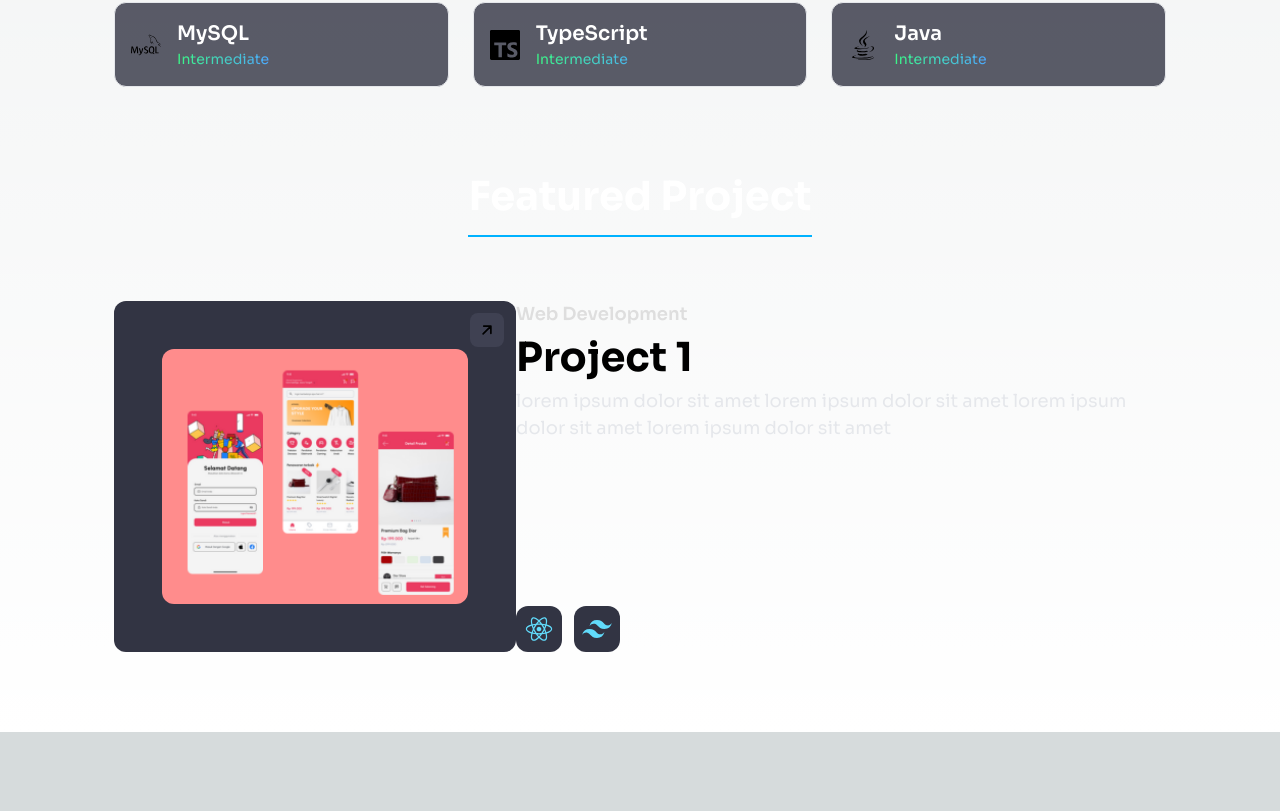
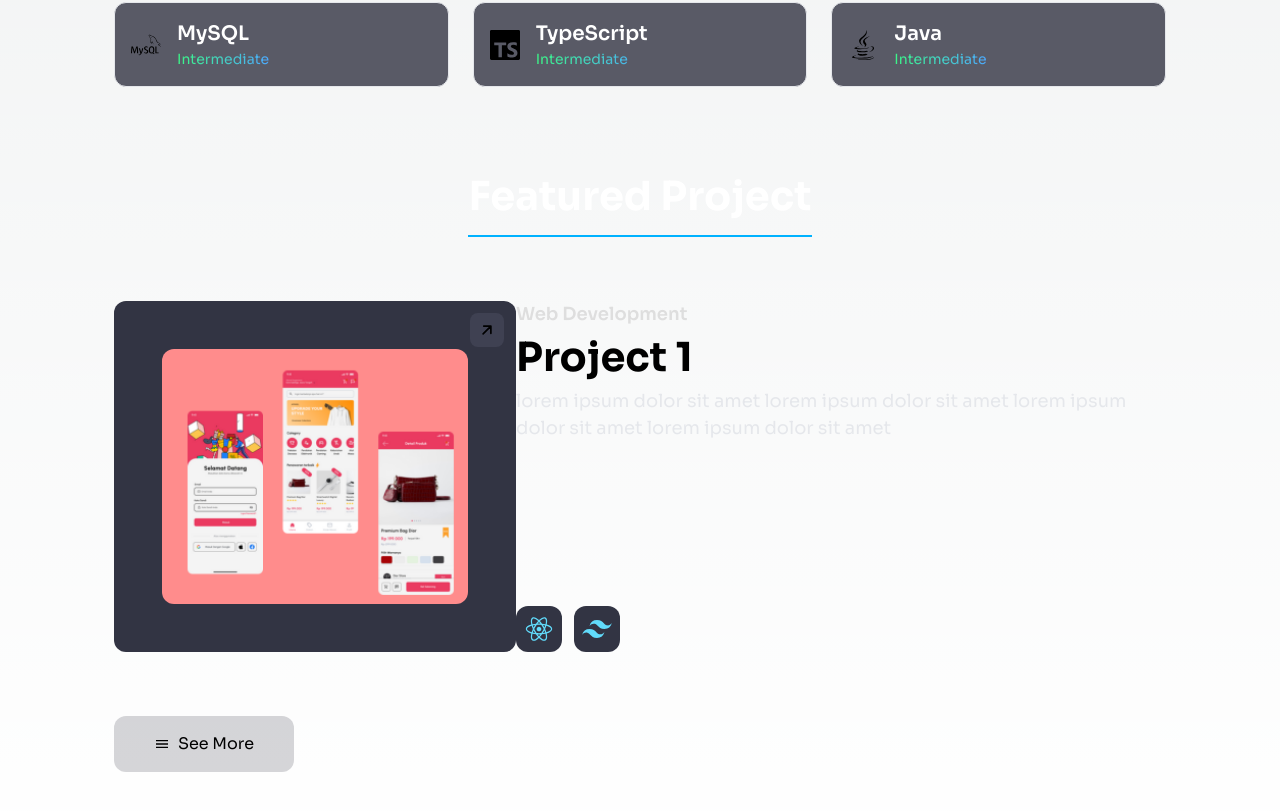
Before and after one commit to Nareswara05/web-porto-nextjs, a Next.js app: page / in a window 1280 px wide. Shown: the part 2269-3080 px from the top of the page. Before the commit the page ends 3001 px from the top, so only its background shows below. Built offline with nearby package versions, Linux system fonts and the light colour scheme.

Commit message:
feat [NR] fixing card project

```diff
--- a/src/components/common/card-project.jsx
+++ b/src/components/common/card-project.jsx
@@ -1,10 +1,10 @@
-import React from 'react'
-import Image from 'next/image'
-import { IoArrowForward } from "react-icons/io5";
+import React from 'react';
+import Image from 'next/image';
+import { IoArrowForward } from 'react-icons/io5';
 
 const CardProject = ({ image, title, type, desc, link, programs }) => {
   return (
-        <div className='flex justify-between  '>
+    <div className='flex justify-between'>
       <div className='bg-[#323443] p-12 rounded-xl relative'>
         <div className='p-2 bg-[#3F4152] rounded-lg text-md w-fit absolute right-3 top-3'>
           <div className='-rotate-45 text-lg'>
@@ -21,14 +21,23 @@ const CardProject = ({ image, title, type, desc, link, programs }) => {
         </div>
         <div className='flex gap-3'>
           {programs.map((program, index) => (
-                        <div key={index} className='bg-[#323443] p-2 text-3xl rounded-xl' style={{ color: program.color }}>
+            <div key={index} className='relative group'>
+              <button
+                title={program.prev}
+                className='bg-[#323443] p-2 text-3xl rounded-xl transition-transform duration-300 ease-in-out transform group-hover:scale-110'
+                style={{ color: program.color }}
+              >
                 <program.logo />
+              </button>
+              <div className='absolute left-1/2 transform -translate-x-1/2 bottom-full mb-2 p-2 bg-[#3F4152] rounded-lg text-md opacity-0 group-hover:opacity-100 transition-opacity duration-300 ease-in-out'>
+                {program.prev}
+              </div>
             </div>
           ))}
         </div>
       </div>
     </div>
-    )
+  );
 }
 
-export default CardProject
+export default CardProject;
--- a/src/components/featured-project.jsx
+++ b/src/components/featured-project.jsx
@@ -2,6 +2,7 @@ import { nuri } from '@/lib/utils/image'
 import React from 'react'
 import { RiReactjsFill, RiTailwindCssFill } from 'react-icons/ri'
 import CardProject from './common/card-project'
+import { IoMdMenu } from "react-icons/io";
 
 const FeaturedProject = () => {
     const projects =[
@@ -11,15 +12,15 @@ const FeaturedProject = () => {
             desc : 'lorem ipsum dolor sit amet lorem ipsum dolor sit amet lorem ipsum dolor sit amet lorem ipsum dolor sit amet',
             link : 'https://www.google.com',
             programs: [
-                { logo: RiReactjsFill, color: '#61DBFB' },
-                {logo : RiTailwindCssFill, color : '#61DBFB'},
+                { logo: RiReactjsFill, color: '#61DBFB', prev: 'reactjs' },
+                {logo : RiTailwindCssFill, color : '#61DBFB', prev : 'tailwindcss' },
             ],
             image : nuri,
         },
     ]
     return (
-        <div className='flex flex-col gap-16 items-center justify-center'>
-            <div className='pb-2 w-fit  border-secondary border-b-2'>
+        <div className='flex flex-col gap-16  justify-center'>
+            <div className='pb-2 w-fit  border-secondary border-b-2 mx-auto'>
                 <h1 className='text-center text-white text-[40px] font-bold'> Featured Project</h1>
             </div>
             <div className='flex flex-col gap-3 w-full'>
@@ -27,7 +28,10 @@ const FeaturedProject = () => {
                     <CardProject title={item.title} key={item.id} type={item.type} link={item.link} programs={item.programs} desc={item.desc} image={item.image} />
                 ))}
             </div>
-
+                <button className="px-10 w-fit py-4 bg-[#323443] hover:bg-opacity-40 bg-opacity-20 rounded-xl flex gap-2 items-center">
+                     <IoMdMenu/>
+                    See More
+                </button>
         </div>
     )
 }
```
Lines whose indentation alone changed are shown as unchanged.
